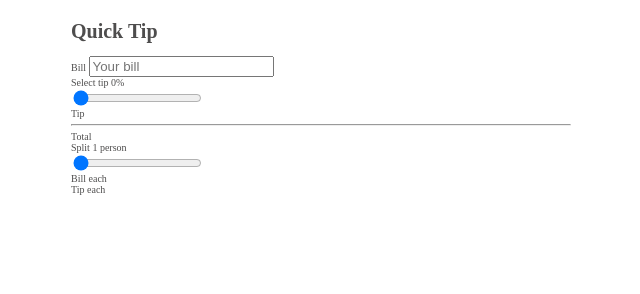
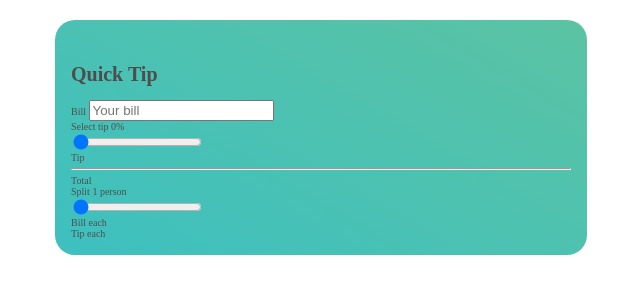
Before and after one commit to Oluwabammydu/tip-calculator, a plain HTML site: page index.html in a window 1280 px wide. Shown: the whole page, without its empty margins (319-959 px from the left). Drawn offline with Linux system fonts and the light colour scheme.

Commit message:
Updating Styling with CSS

```diff
--- a/style.css
+++ b/style.css
@@ -6,5 +6,7 @@ html{
 main{
     max-width: 50rem;
     margin: 2rem auto;
-    background: linear-gradient();
+    background: linear-gradient(30deg, #3dc0c0, #5bc3a3);
+    padding: 3rem 1.6rem 1.6rem 1.6rem;
+    border-radius: 2rem;
 }
```
